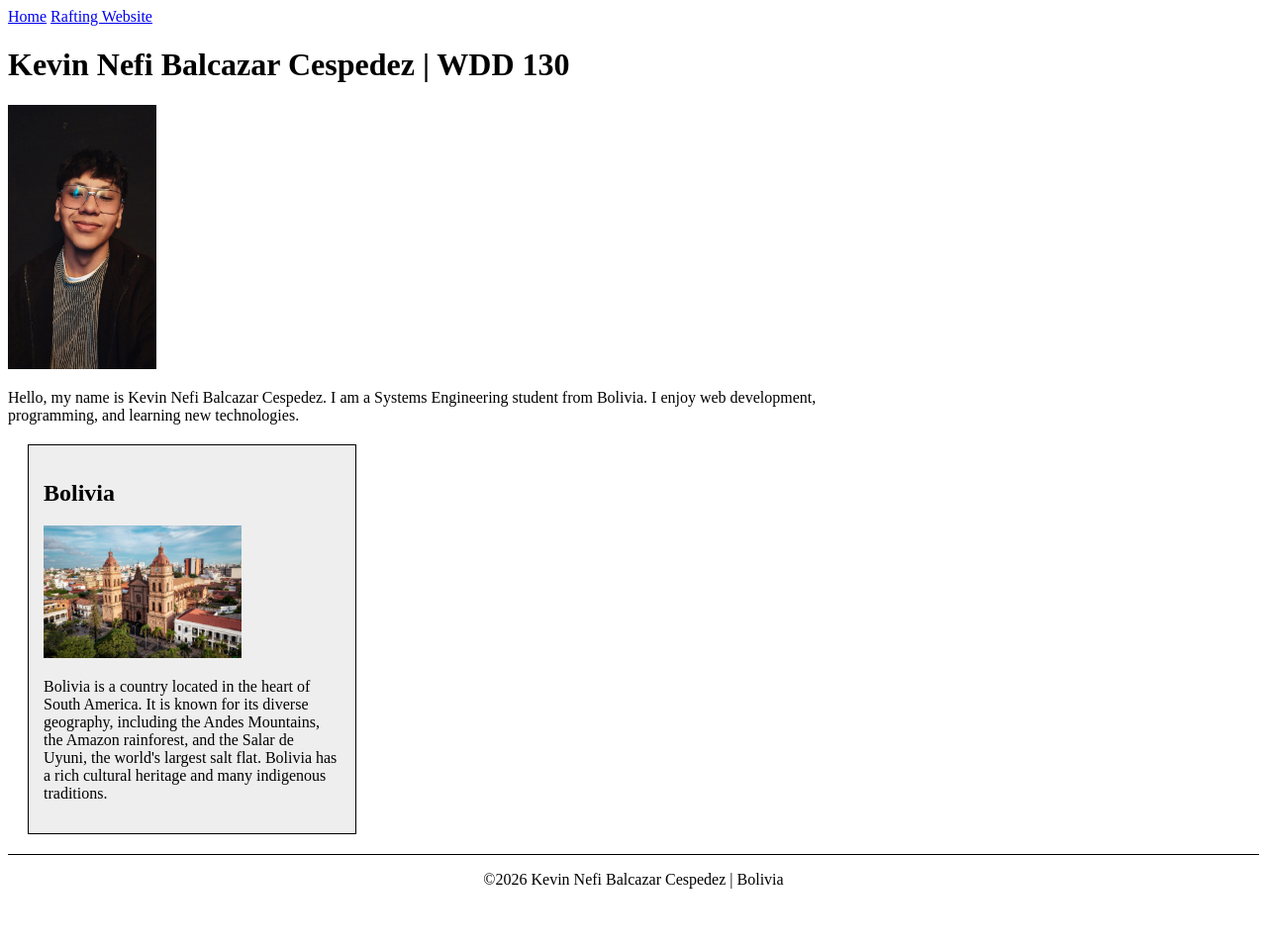
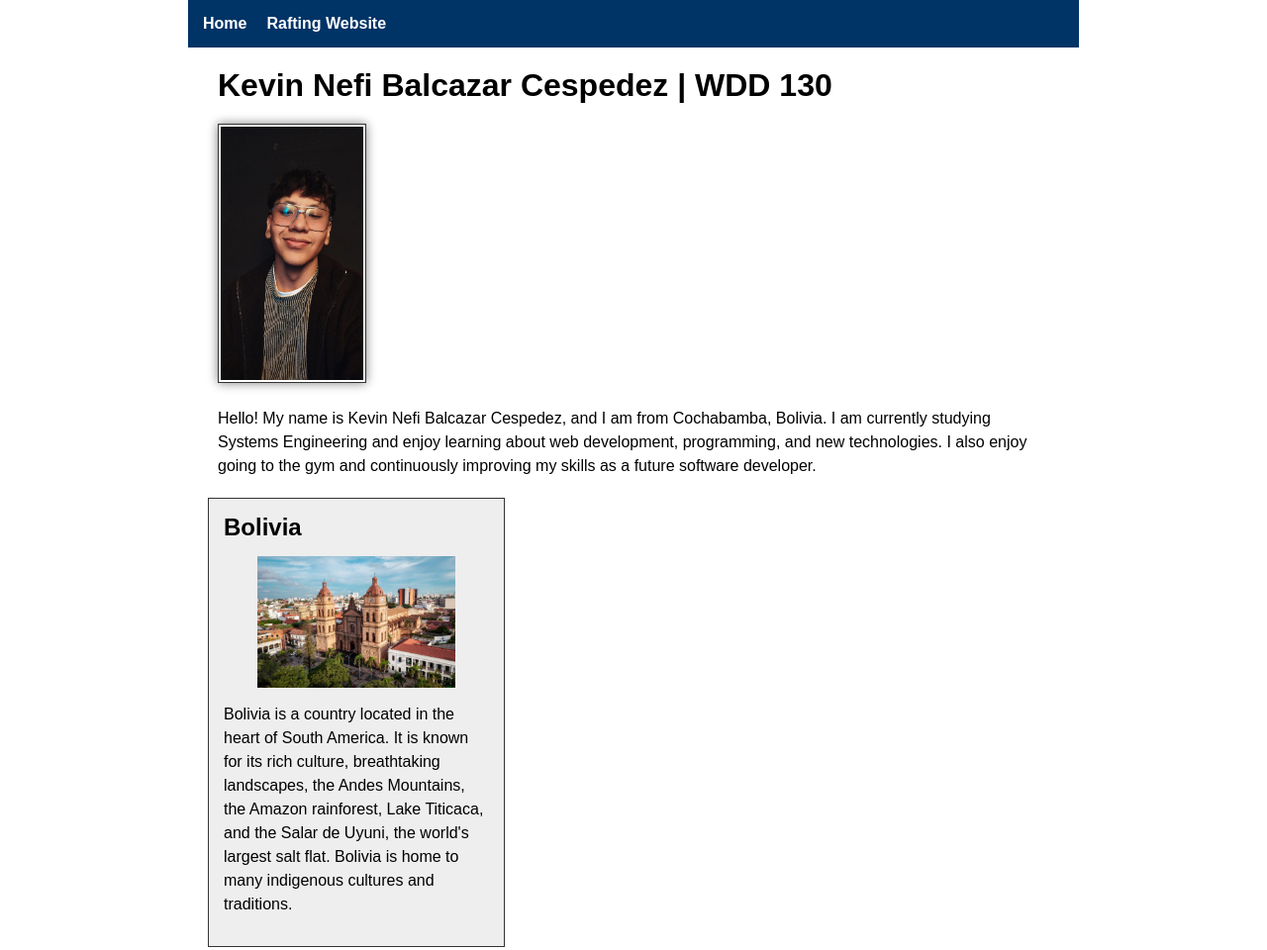
Before and after one commit to kevinnefi-bot/wdd130, a plain HTML site: page index.html in a window 1280 px wide. Shown: the top 960 px of the page at 99% size. Before the commit the page ends 914 px from the top, so only its background shows below. Drawn offline with Linux system fonts and the light colour scheme.

Commit message:
Week 2 homepage updates

```diff
--- a/index.html
+++ b/index.html
@@ -1,5 +1,5 @@
 <!DOCTYPE html>
-<html lang="en">
+<html lang="en-US">
 
 <head>
     <meta charset="UTF-8">
@@ -28,9 +28,10 @@
         <img src="images/profile.jpg" alt="Photo of Kevin Nefi Balcazar Cespedez">
 
         <p>
-            Hello, my name is Kevin Nefi Balcazar Cespedez. I am a Systems Engineering student from
-            Bolivia.
-            I enjoy web development, programming, and learning new technologies.
+            Hello! My name is Kevin Nefi Balcazar Cespedez, and I am from Cochabamba, Bolivia.
+            I am currently studying Systems Engineering and enjoy learning about web development,
+            programming, and new technologies. I also enjoy going to the gym and continuously
+            improving my skills as a future software developer.
         </p>
     </main>
 
@@ -40,10 +41,10 @@
         <img src="images/bolivia.jpg" alt="Landscape of Bolivia">
 
         <p>
-            Bolivia is a country located in the heart of South America. It is known for its diverse
-            geography, including the Andes Mountains, the Amazon rainforest, and the Salar de Uyuni,
-            the world's largest salt flat. Bolivia has a rich cultural heritage and many indigenous
-            traditions.
+            Bolivia is a country located in the heart of South America. It is known for its rich
+            culture, breathtaking landscapes, the Andes Mountains, the Amazon rainforest, Lake
+            Titicaca, and the Salar de Uyuni, the world's largest salt flat. Bolivia is home to
+            many indigenous cultures and traditions.
         </p>
     </aside>
 
--- a/styles/styles.css
+++ b/styles/styles.css
@@ -1,32 +1,82 @@
+* {
+    margin: 0;
+    padding: 0;
+    box-sizing: border-box;
+}
+
+body {
+    font-family: Arial, Helvetica, sans-serif;
+    max-width: 900px;
+    margin: 0 auto;
+}
+
+header {
+    background-color: #003366;
+    padding: 15px;
+}
+
+nav {
+    display: flex;
+    gap: 20px;
+}
+
+nav a {
+    color: white;
+    text-decoration: none;
+    font-weight: bold;
+}
+
+nav a:hover {
+    text-decoration: underline;
+}
+
 main {
     max-width: 840px;
+    margin: 20px auto;
+}
+
+h1 {
+    margin-bottom: 20px;
 }
 
 main img {
     width: 150px;
     height: auto;
+    border: 1px solid #333;
+    padding: 2px;
+    box-shadow: 0 0 10px gray;
+    margin-bottom: 20px;
+}
+
+p {
+    padding: 0;
+    margin-bottom: 15px;
+    line-height: 1.5;
 }
 
 aside {
     width: 300px;
     margin: 20px;
-    border: 1px solid #000;
+    border: 1px solid #333;
     padding: 15px;
     background-color: #eeeeee;
     color: #000;
 }
 
+aside h2 {
+    margin-bottom: 15px;
+}
+
 aside img {
     width: 200px;
     height: auto;
-}
-
-p {
-    padding: 0;
+    display: block;
+    margin: 0 auto 15px;
 }
 
 footer {
     margin-top: 20px;
     border-top: 1px solid #000;
     text-align: center;
+    padding: 20px;
 }
```
